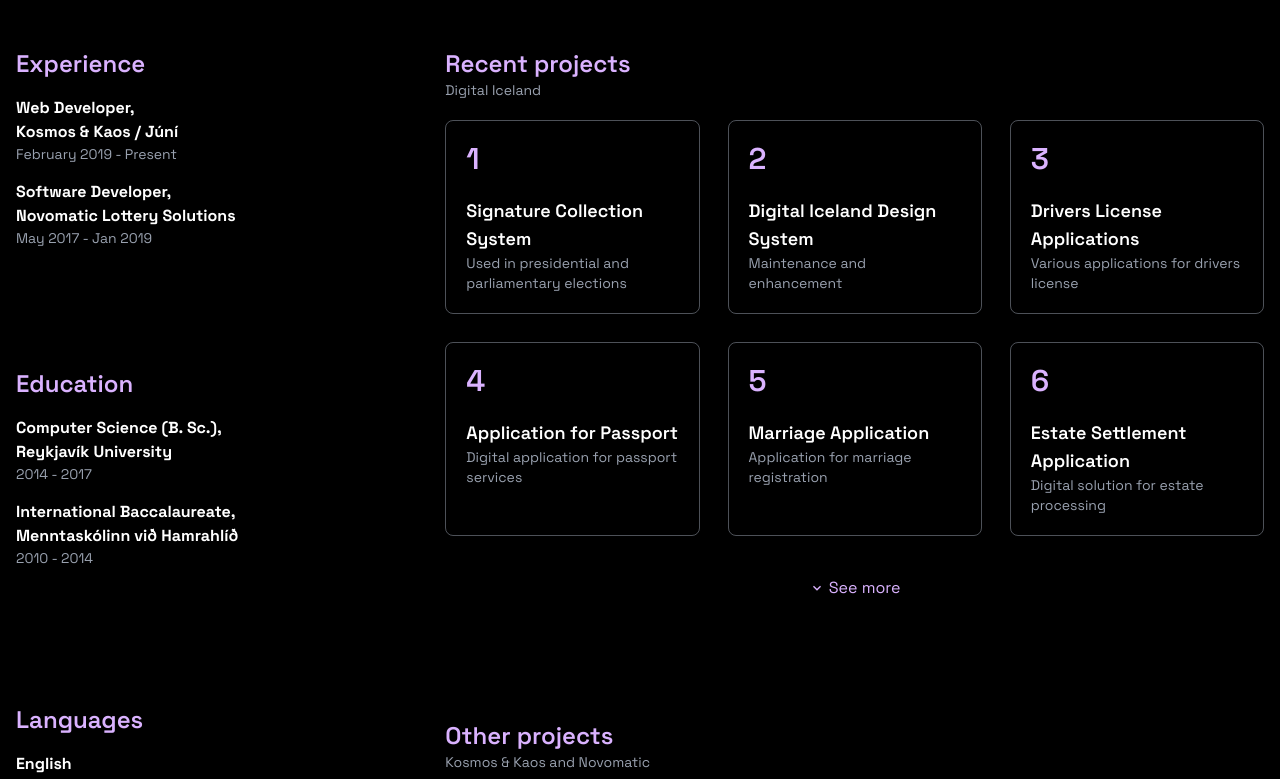
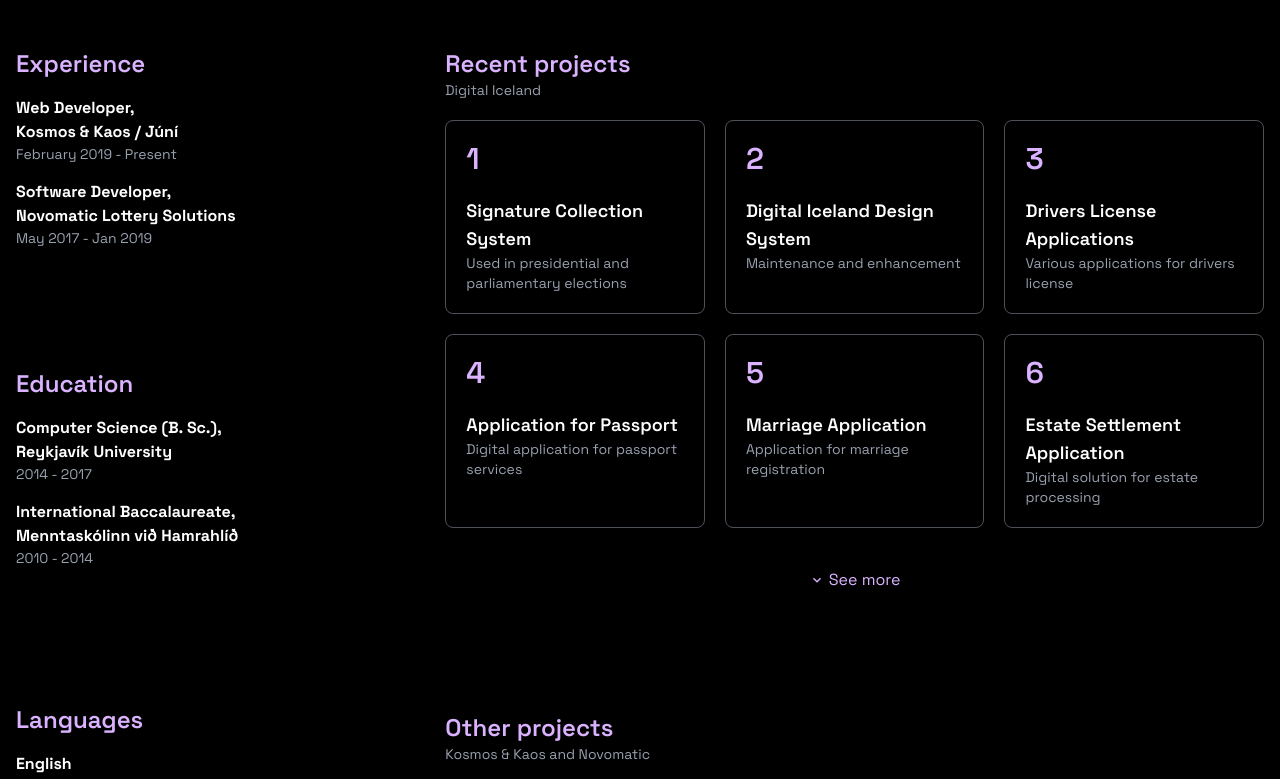
Before and after one commit to albinagu/albina, a Next.js app: page / in a window 1280 px wide. Shown: the part 460-1239 px from the top of the page. Built offline with nearby package versions, Linux system fonts and the light colour scheme.

Commit message:
project cards gap tweak

```diff
--- a/src/app/components/projects.tsx
+++ b/src/app/components/projects.tsx
@@ -221,7 +221,7 @@
         <p className="text-sm text-gray-500 dark:text-gray-400 mb-5">
           Digital Iceland
         </p>
-        <motion.div layout className="grid grid-cols-2 xl:grid-cols-3 gap-7">
+        <motion.div layout className="grid grid-cols-2 xl:grid-cols-3 gap-5">
           {/* initial 6 items */}
           {projects.slice(0, 6).map((project, index) => (
             <ProjectCard key={index} project={project} index={index} />
@@ -236,7 +236,7 @@
               animate={{ opacity: 1, y: 0 }}
               exit={{ opacity: 0, y: 20 }}
               transition={{ duration: 0.5 }}
-              className="grid grid-cols-2 xl:grid-cols-3 gap-7 pt-5"
+              className="grid grid-cols-2 xl:grid-cols-3 gap-5 pt-5"
             >
               {projects.slice(6).map((project, index) => (
                 <ProjectCard
```
